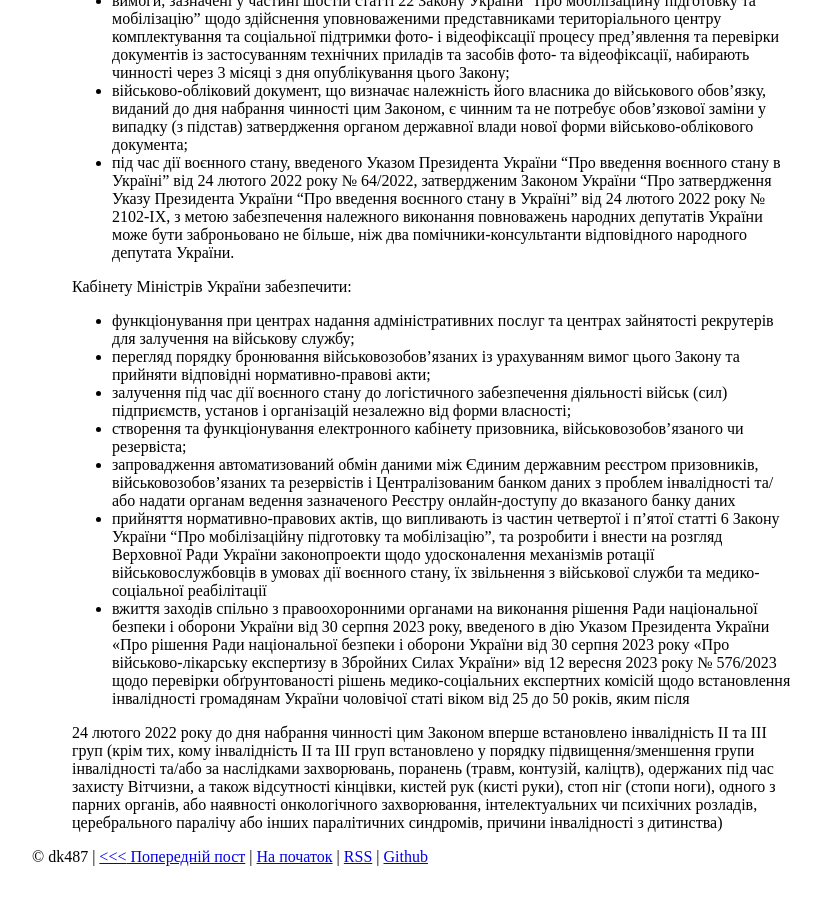
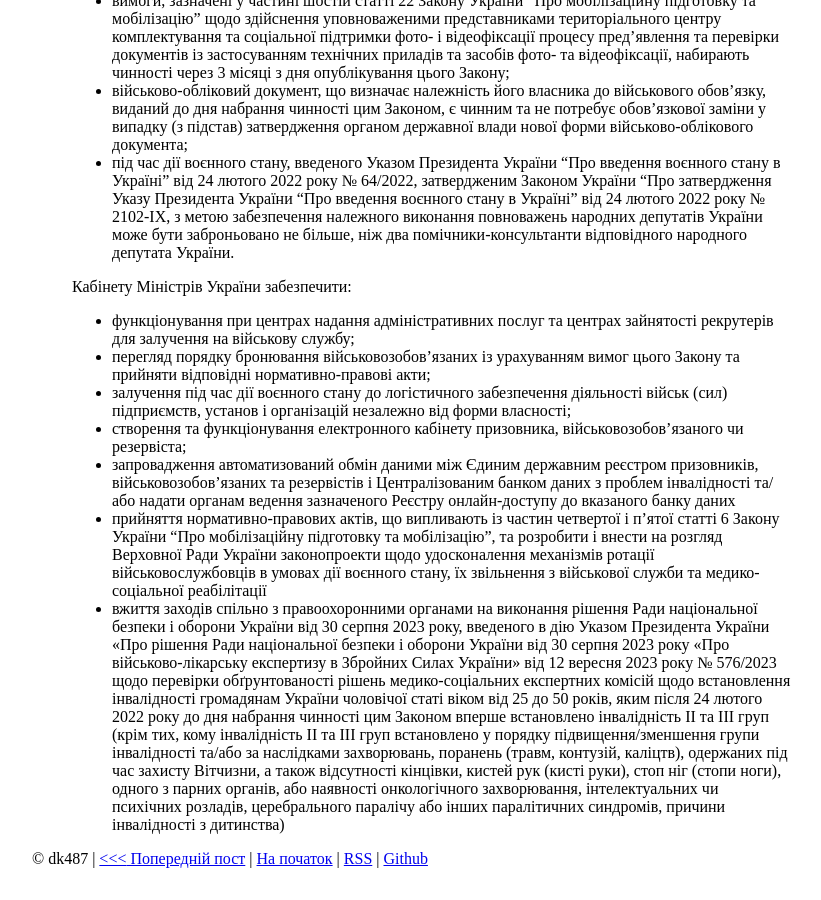
Before and after one commit to dk487/test.de.co.ua, a Jekyll site: the page built from _posts/2024/2024-04-10-10449.md, in a window 1280 px wide and 900 px high, scrolled down 7368 px. Shown: the whole window, without its empty margins (208-1029 px from the left). Built offline with Jekyll 4.4.1, drawn with Linux system fonts in a browser that asks for light colours; some of the changed lines change nothing that is shown.

Commit message:
Typo fixed

```diff
--- a/_posts/2024/2024-04-10-10449.md
+++ b/_posts/2024/2024-04-10-10449.md
@@ -1,7 +1,7 @@
 ---
 title: Законопроект №10449
 date: 2024-04-10 13:08:11 +03:00
-mtime: 2024-04-10 13:17:25 +03:00
+mtime: 2024-04-10 13:28:22 +03:00
 opengraph_generator:
   template: clickbait01
   label_row1: Законопроект
@@ -189,7 +189,5 @@
 - створення та функціонування електронного кабінету призовника, військовозобов’язаного чи резервіста;
 - запровадження автоматизований обмін даними між Єдиним державним реєстром призовників, військовозобов’язаних та резервістів і Централізованим банком даних з проблем інвалідності та/або надати органам ведення зазначеного Реєстру онлайн-доступу до вказаного банку даних
 - прийняття нормативно-правових актів, що випливають із частин четвертої і п’ятої статті 6 Закону України “Про мобілізаційну підготовку та мобілізацію”, та розробити і внести на розгляд Верховної Ради України законопроекти щодо удосконалення механізмів ротації військовослужбовців в умовах дії воєнного стану, їх звільнення  з військової служби та медико-соціальної реабілітації
-- вжиття заходів спільно з правоохоронними органами на виконання рішення Ради національної безпеки і оборони України від 30 серпня 2023 року, введеного в дію Указом Президента України «Про рішення Ради національної безпеки і оборони України від 30 серпня 2023 року «Про військово-лікарську експертизу в Збройних Силах України» від 12 вересня 2023 року № 576/2023 щодо перевірки обґрунтованості рішень медико-соціальних експертних комісій щодо встановлення інвалідності громадянам України чоловічої статі віком від 25 до 50 років, яким після
-
-24 лютого 2022 року до дня набрання чинності цим Законом вперше встановлено інвалідність II та III груп (крім тих, кому інвалідність ІІ та ІІІ груп встановлено у порядку підвищення/зменшення групи інвалідності та/або за наслідками захворювань, поранень (травм, контузій, каліцтв), одержаних під час захисту Вітчизни, а також відсутності кінцівки, кистей рук (кисті руки), стоп ніг (стопи ноги), одного з парних органів, або наявності онкологічного захворювання, інтелектуальних чи психічних розладів, церебрального паралічу або інших паралітичних синдромів, причини інвалідності з дитинства)
+- вжиття заходів спільно з правоохоронними органами на виконання рішення Ради національної безпеки і оборони України від 30 серпня 2023 року, введеного в дію Указом Президента України «Про рішення Ради національної безпеки і оборони України від 30 серпня 2023 року «Про військово-лікарську експертизу в Збройних Силах України» від 12 вересня 2023 року № 576/2023 щодо перевірки обґрунтованості рішень медико-соціальних експертних комісій щодо встановлення інвалідності громадянам України чоловічої статі віком від 25 до 50 років, яким після 24 лютого 2022 року до дня набрання чинності цим Законом вперше встановлено інвалідність II та III груп (крім тих, кому інвалідність ІІ та ІІІ груп встановлено у порядку підвищення/зменшення групи інвалідності та/або за наслідками захворювань, поранень (травм, контузій, каліцтв), одержаних під час захисту Вітчизни, а також відсутності кінцівки, кистей рук (кисті руки), стоп ніг (стопи ноги), одного з парних органів, або наявності онкологічного захворювання, інтелектуальних чи психічних розладів, церебрального паралічу або інших паралітичних синдромів, причини інвалідності з дитинства)
 </blockquote>
```
